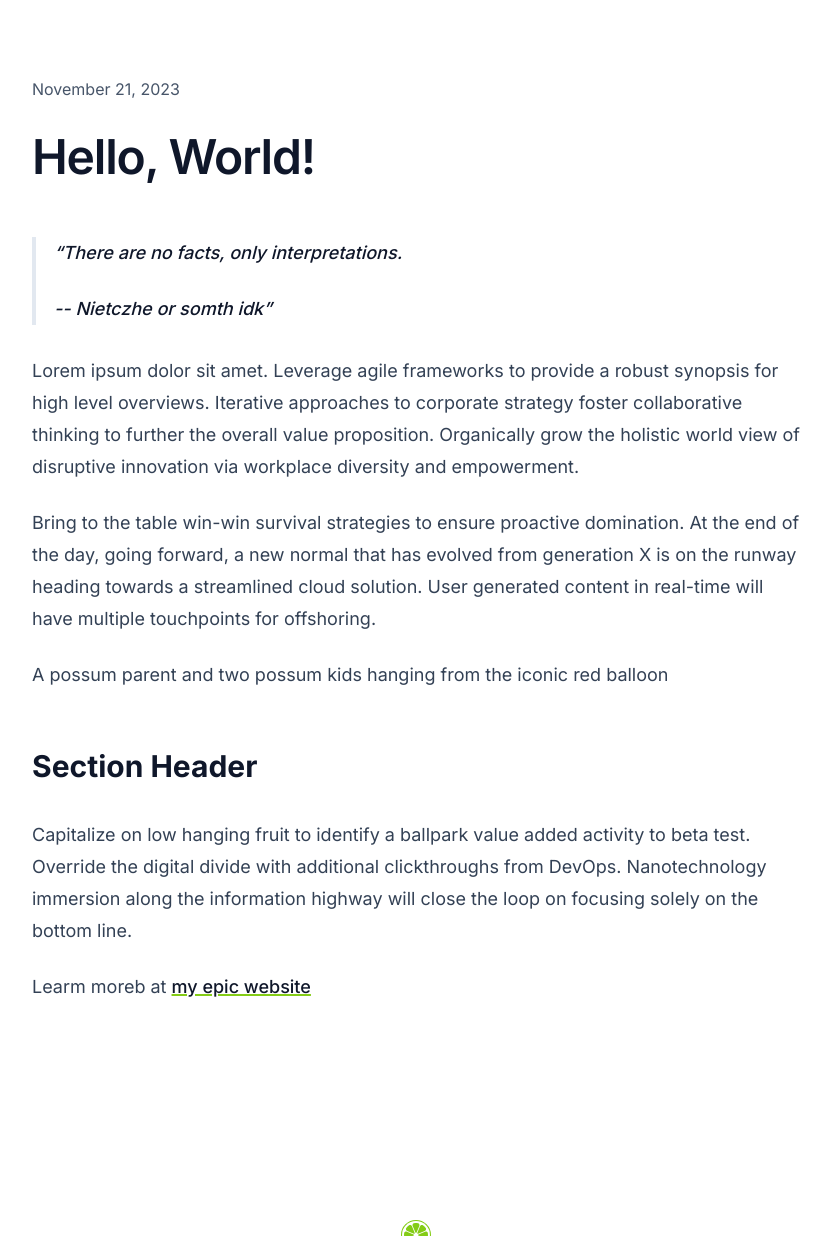
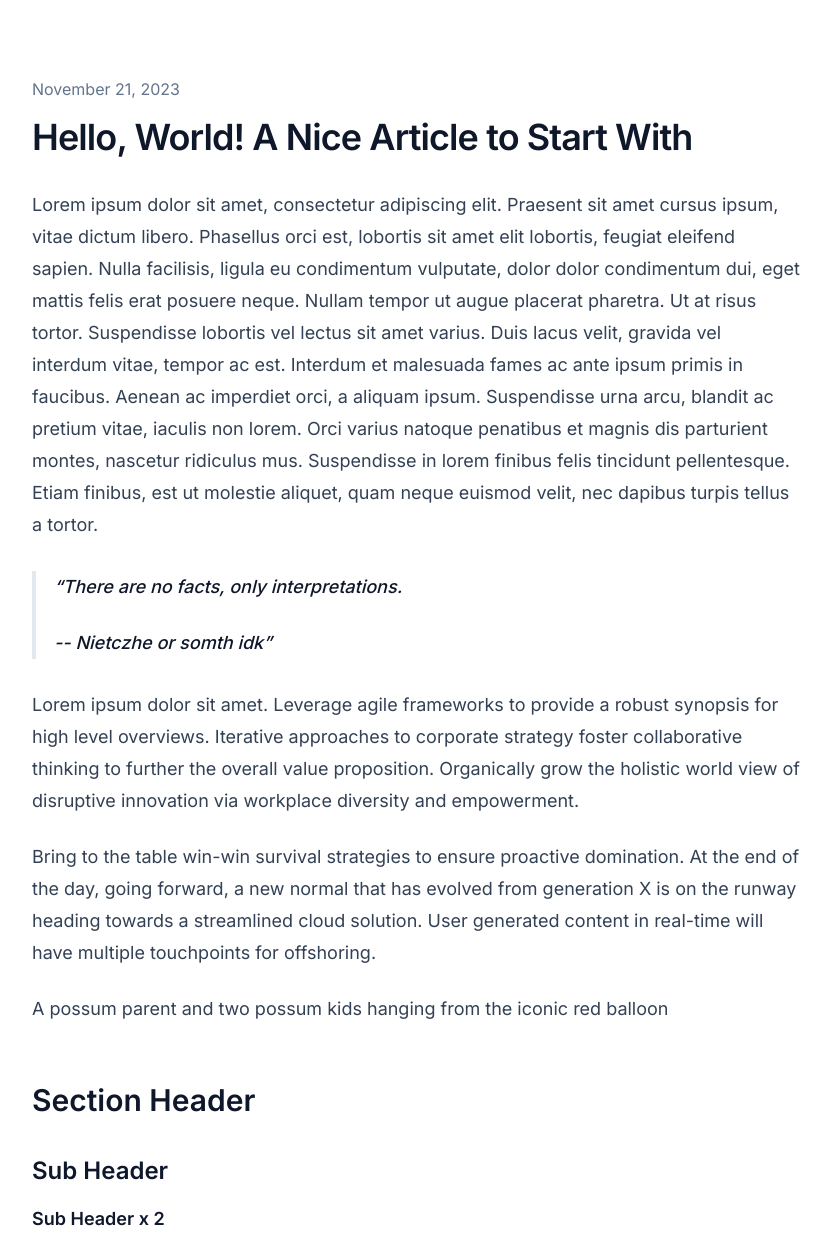
Before and after one commit to brandoncbang/brandonbang.com, an Eleventy site: page src/posts/hello-world.md in a window 1280 px wide. Shown: the part 100-1336 px from the top of the page, without its empty margins (224-1055 px from the left). Built offline with nearby package versions, Linux system fonts and the light colour scheme; Eleventy itself is replaced by a stand-in of ours; files that its build step writes are made by us from their sources.

Commit message:
Tweak post layout

```diff
--- a/src/_includes/layouts/post.liquid
+++ b/src/_includes/layouts/post.liquid
@@ -3,14 +3,16 @@ layout: layouts/main
 ---
 <section class="px-6 lg:px-10">
   <div class="mx-auto max-w-3xl py-16 lg:py-24">
-    <div class="flex flex-col space-y-8">
-      <time class="text-slate-600" datetime="{{ date }}">
+    <div class="flex flex-col">
+      <time class="text-slate-500" datetime="{{ date }}">
         {{- date | date: '%B %e, %Y' -}}
       </time>
 
-      <h1 class="text-5xl font-semibold tracking-tight text-slate-900">{{ title }}</h1>
+      <h1 class="mt-4 text-4xl font-semibold tracking-tight text-slate-900 md:text-4xl">{{ title }}</h1>
 
-      <div class="prose prose-lg prose-slate max-w-none prose-a:decoration-lime-500 prose-a:decoration-2">
+      <div
+        class="prose prose-lg prose-slate mt-8 max-w-none prose-h2:font-semibold prose-a:decoration-lime-500 prose-a:decoration-2"
+      >
         {{ content }}
       </div>
     </div>
--- a/src/posts/hello-world.md
+++ b/src/posts/hello-world.md
@@ -1,22 +1,44 @@
 ---
-title: Hello, World!
+title: Hello, World! A Nice Article to Start With
 excerpt: Leverage agile frameworks to provide a robust synopsis for high level overviews.
 date: 2023-11-21
 ---
+
+Lorem ipsum dolor sit amet, consectetur adipiscing elit. Praesent sit amet cursus ipsum, vitae dictum libero. Phasellus
+orci est, lobortis sit amet elit lobortis, feugiat eleifend sapien. Nulla facilisis, ligula eu condimentum vulputate,
+dolor dolor condimentum dui, eget mattis felis erat posuere neque. Nullam tempor ut augue placerat pharetra. Ut at risus
+tortor. Suspendisse lobortis vel lectus sit amet varius. Duis lacus velit, gravida vel interdum vitae, tempor ac est.
+Interdum et malesuada fames ac ante ipsum primis in faucibus. Aenean ac imperdiet orci, a aliquam ipsum. Suspendisse
+urna arcu, blandit ac pretium vitae, iaculis non lorem. Orci varius natoque penatibus et magnis dis parturient montes,
+nascetur ridiculus mus. Suspendisse in lorem finibus felis tincidunt pellentesque. Etiam finibus, est ut molestie
+aliquet, quam neque euismod velit, nec dapibus turpis tellus a tortor.
 
 > There are no facts, only interpretations.
 >
 > -- Nietczhe or somth idk
 
 Lorem ipsum dolor sit amet. Leverage agile frameworks to provide a robust synopsis for high level overviews.
-Iterative approaches to corporate strategy foster collaborative thinking to further the overall value proposition. Organically grow the holistic world view of disruptive innovation via workplace diversity and empowerment.
+Iterative approaches to corporate strategy foster collaborative thinking to further the overall value proposition.
+Organically grow the holistic world view of disruptive innovation via workplace diversity and empowerment.
 
-Bring to the table win-win survival strategies to ensure proactive domination. At the end of the day, going forward, a new normal that has evolved from generation X is on the runway heading towards a streamlined cloud solution. User generated content in real-time will have multiple touchpoints for offshoring.
+Bring to the table win-win survival strategies to ensure proactive domination. At the end of the day, going forward, a
+new normal that has evolved from generation X is on the runway heading towards a streamlined cloud solution. User
+generated content in real-time will have multiple touchpoints for offshoring.
 
 A possum parent and two possum kids hanging from the iconic red balloon
 
 ## Section Header
 
-Capitalize on low hanging fruit to identify a ballpark value added activity to beta test. Override the digital divide with additional clickthroughs from DevOps. Nanotechnology immersion along the information highway will close the loop on focusing solely on the bottom line.
+### Sub Header
+
+#### Sub Header x 2
+
+##### Sub Header x 3
+
+###### Sub Header x 4
+
+Capitalize on low hanging fruit to identify a ballpark value added activity to beta test. Override the digital divide
+with additional clickthroughs from DevOps. Nanotechnology immersion along the information highway will close the loop on
+focusing solely on the bottom line.
 
 Learm moreb at [my epic website](https://brandonbang.com)
```
